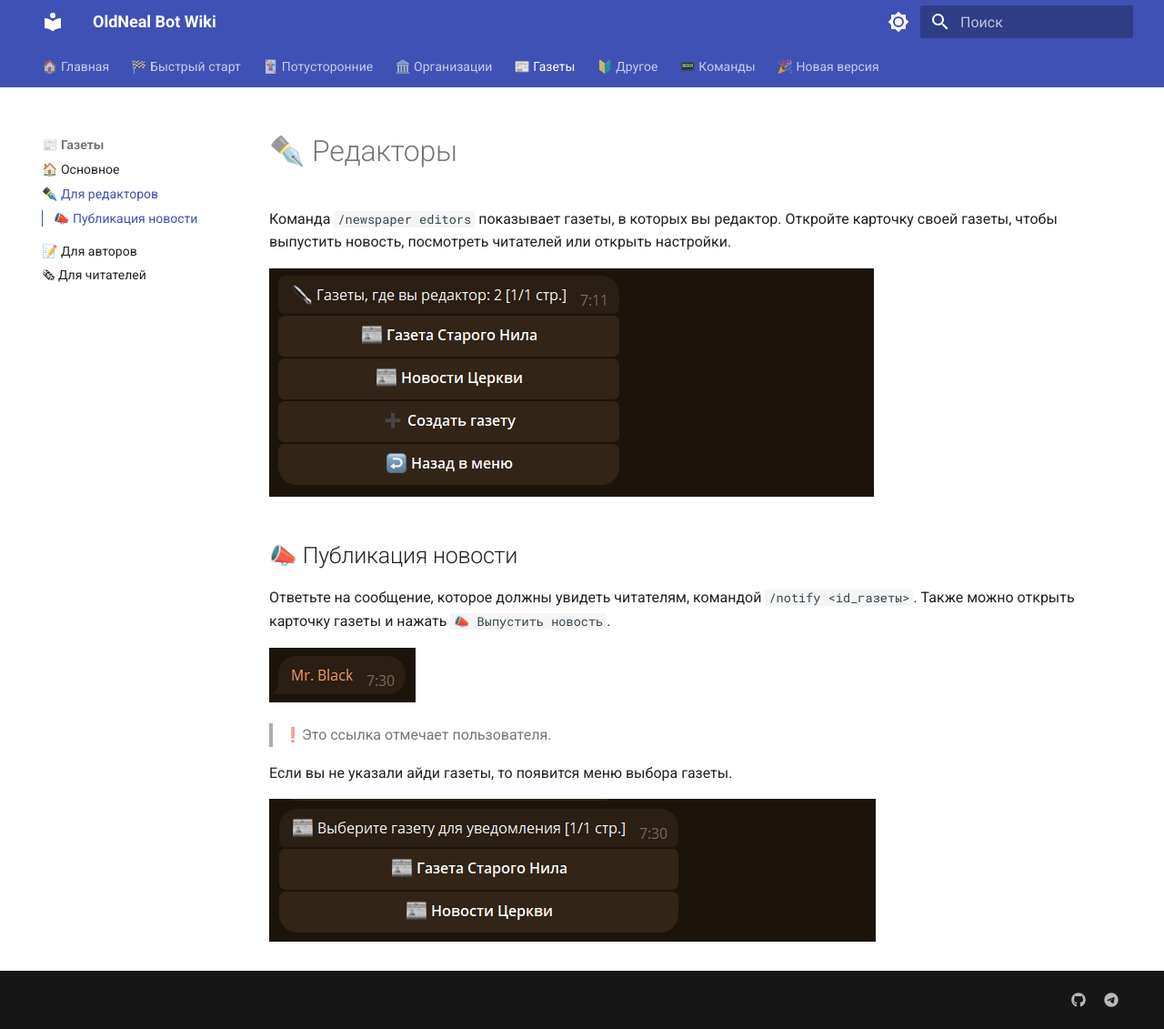
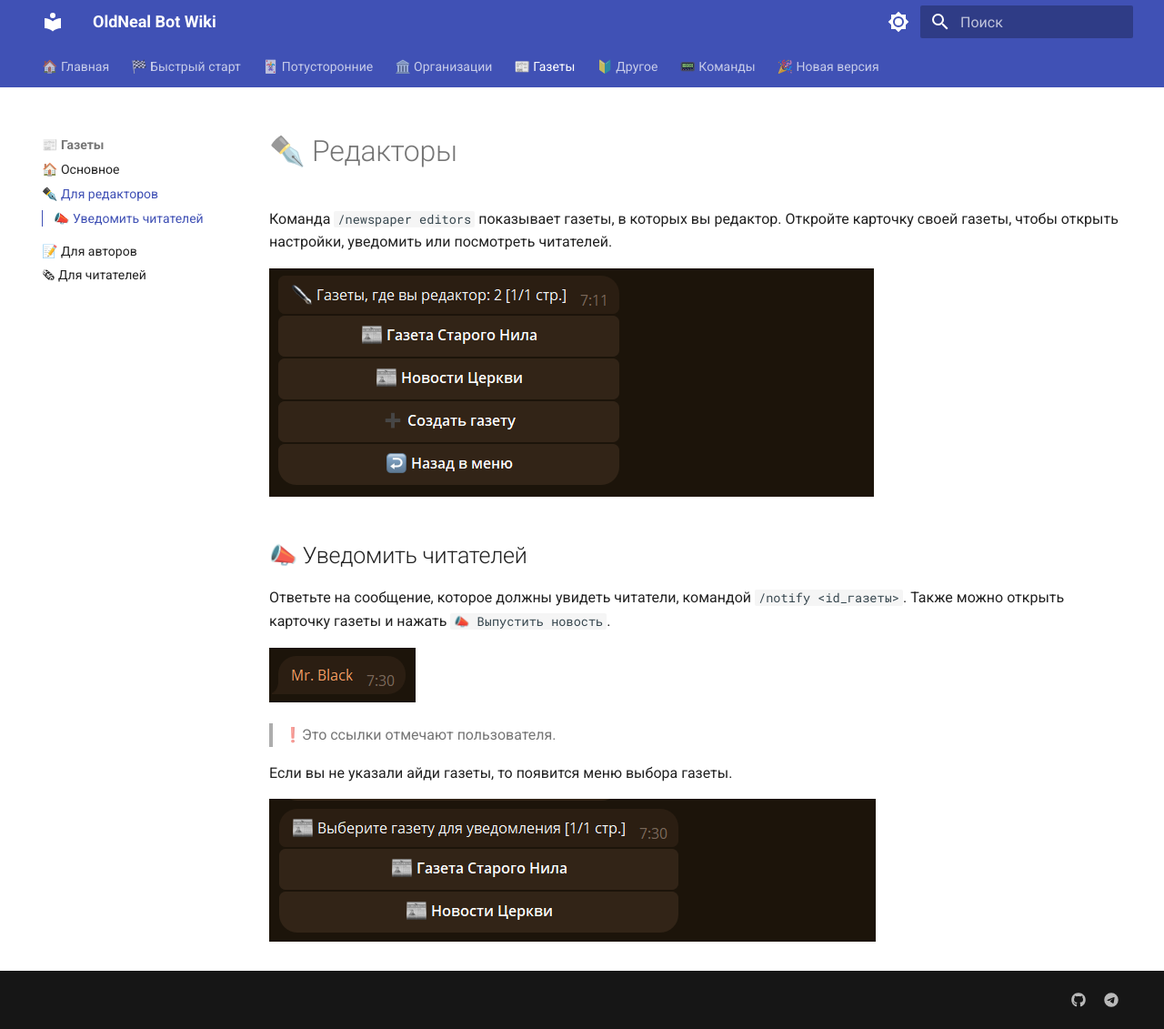
Before and after one commit to OldNeal/docs, an MkDocs documentation site: the page built from sourse/newspaper/editors.md, in a window 1280 px wide and 1131 px high. Shown: the whole window at 91% size. Built offline with MkDocs 1.6.1 and Material for MkDocs 9.7.7, drawn with Linux system fonts in a browser that asks for light colours.

Commit message:
version 0.8.1
fetat: исправление ошибок

```diff
--- a/sourse/newspaper/editors.md
+++ b/sourse/newspaper/editors.md
@@ -1,16 +1,16 @@
 # ✒️ Редакторы
 
-Команда `/newspaper editors` показывает газеты, в которых вы редактор. Откройте карточку своей газеты, чтобы выпустить новость, посмотреть читателей или открыть настройки.
+Команда `/newspaper editors` показывает газеты, в которых вы редактор. Откройте карточку своей газеты, чтобы открыть настройки, уведомить или посмотреть читателей.
 
 ![Газеты, в которых вы редактор](./img/editors.png)
 
-## 📣 Публикация новости {#notify}
+## 📣 Уведомить читателей {#notify}
 
-Ответьте на сообщение, которое должны увидеть читателям, командой `/notify <id_газеты>`. Также можно открыть карточку газеты и нажать `📣 Выпустить новость`.
+Ответьте на сообщение, которое должны увидеть читатели, командой `/notify <id_газеты>`. Также можно открыть карточку газеты и нажать `📣 Выпустить новость`.
 
-![Публикация новости](./img/notify.png)
+![Уведомление читателей](./img/notify.png)
 
-> ❗Это ссылка отмечает пользователя.
+> ❗Это ссылки отмечают пользователя.
 
 Если вы не указали айди газеты, то появится меню выбора газеты.
 
```
Also changed, not shown: docs/newspaper/editors/index.html (+6 -6 lines), docs/search/search_index.json.
